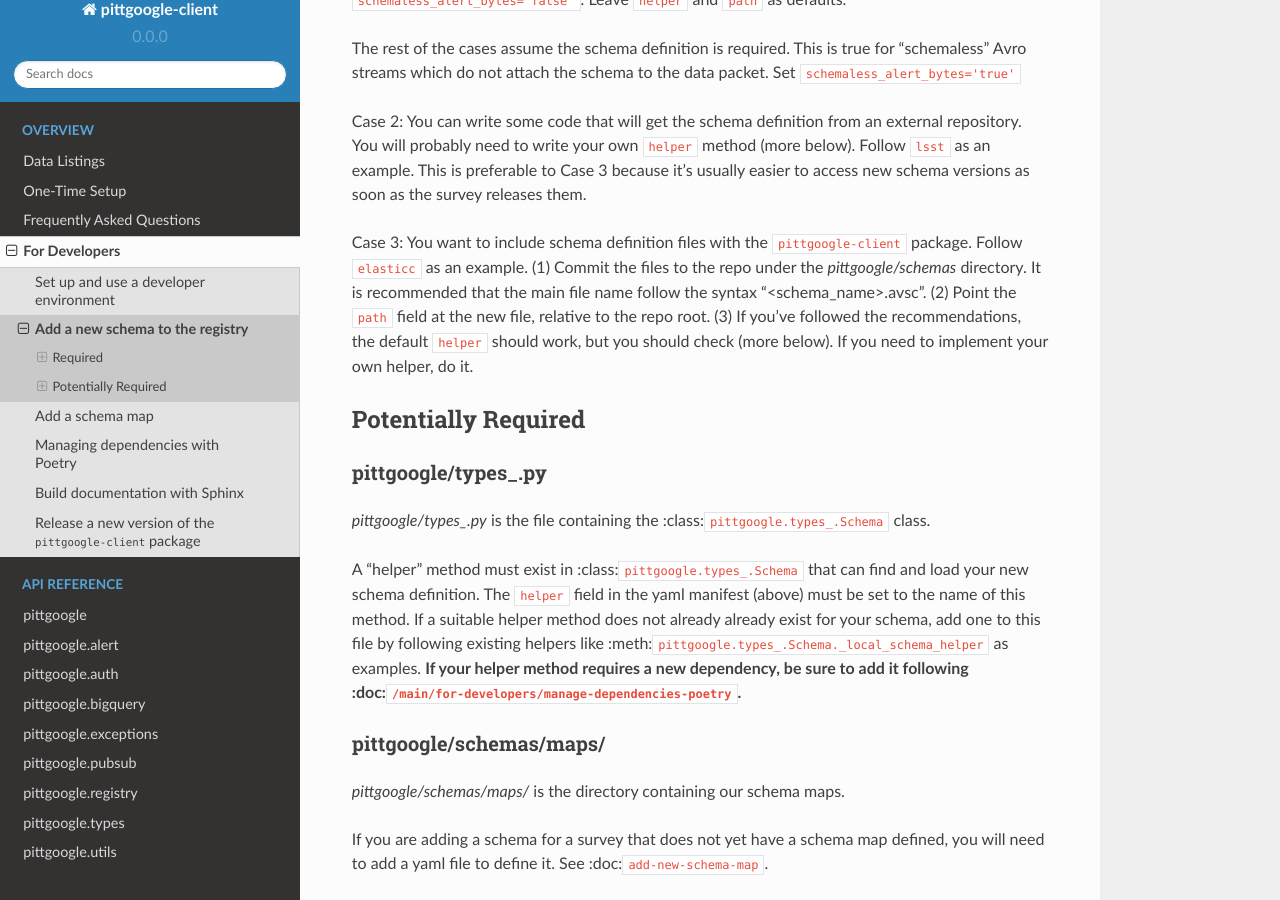
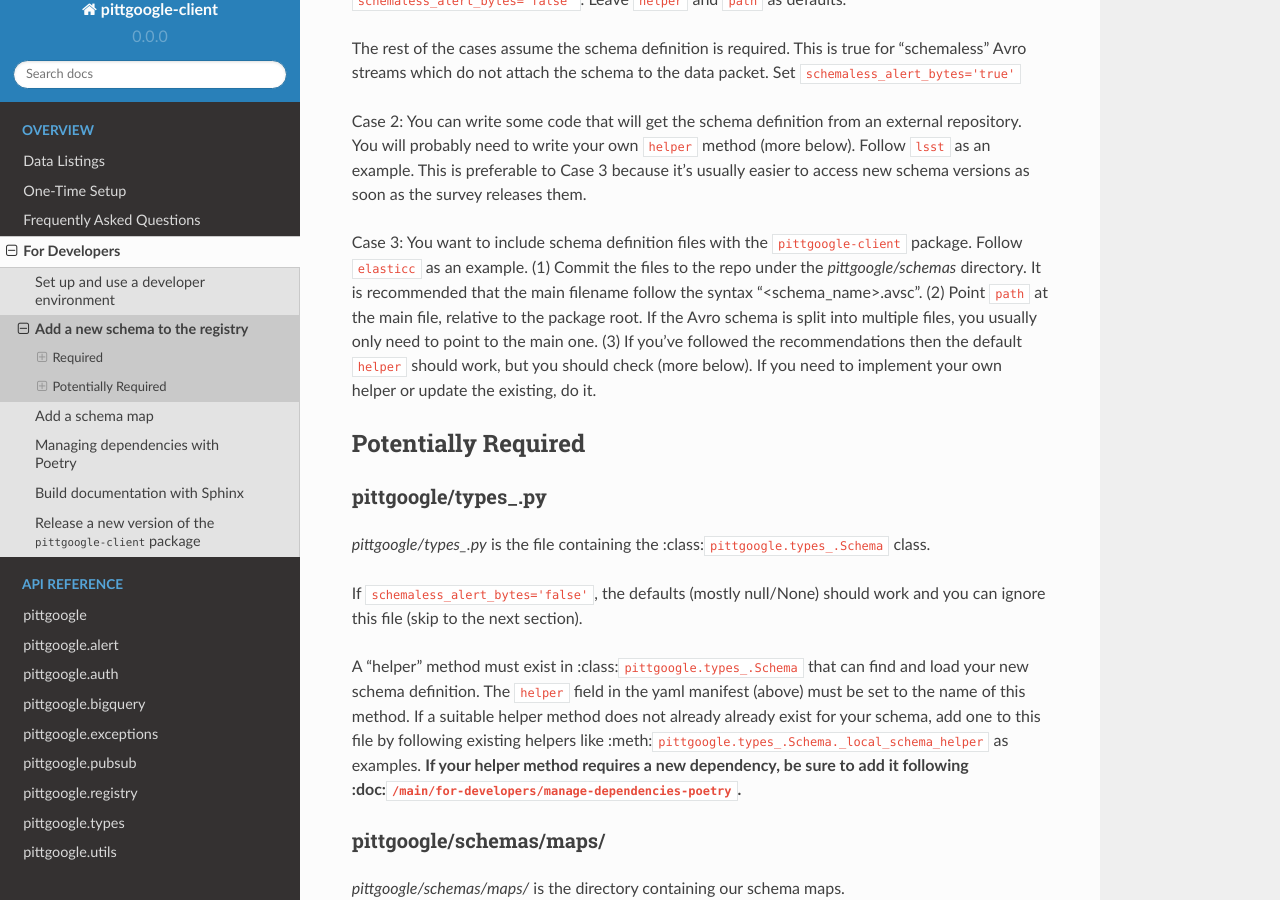
Before and after one commit to mwvgroup/pittgoogle-client, a Sphinx documentation site: the page built from docs/source/for-developers/add-new-schema.md, in a window 1280 px wide and 900 px high, scrolled down 712 px. Built offline with Sphinx 7.4.7 and the Read the Docs theme 2.0.0, drawn with Linux system fonts in a browser that asks for light colours.

Commit message:
update documentation

```diff
--- a/docs/source/for-developers/add-new-schema.md
+++ b/docs/source/for-developers/add-new-schema.md
@@ -33,15 +33,20 @@ releases them.
 
 Case 3: You want to include schema definition files with the ``pittgoogle-client`` package. Follow
 ``elasticc`` as an example. (1) Commit the files to the repo under the *pittgoogle/schemas* directory. It
-is recommended that the main file name follow the syntax "\<schema_name\>.avsc". (2) Point the ``path``
-field at the new file, relative to the repo root. (3) If you've followed the recommendations, the default
-``helper`` should work, but you should check (more below). If you need to implement your own helper, do it.
+is recommended that the main filename follow the syntax "<schema_name>.avsc". (2) Point ``path``
+at the main file, relative to the package root. If the Avro schema is split into multiple files, you
+usually only need to point to the main one. (3) If you've followed the recommendations then the default
+``helper`` should work, but you should check (more below). If you need to implement your own helper
+or update the existing, do it.
 
 ## Potentially Required
 
 ### pittgoogle/types_.py
 
 *pittgoogle/types_.py* is the file containing the :class:`pittgoogle.types_.Schema` class.
+
+If ``schemaless_alert_bytes='false'``, the defaults (mostly null/None) should work and you can ignore
+this file (skip to the next section).
 
 A "helper" method must exist in :class:`pittgoogle.types_.Schema` that can find and load your new schema
 definition. The ``helper`` field in the yaml manifest (above) must be set to the name of this method. If a
```
Also changed, not shown: 2 other files.
